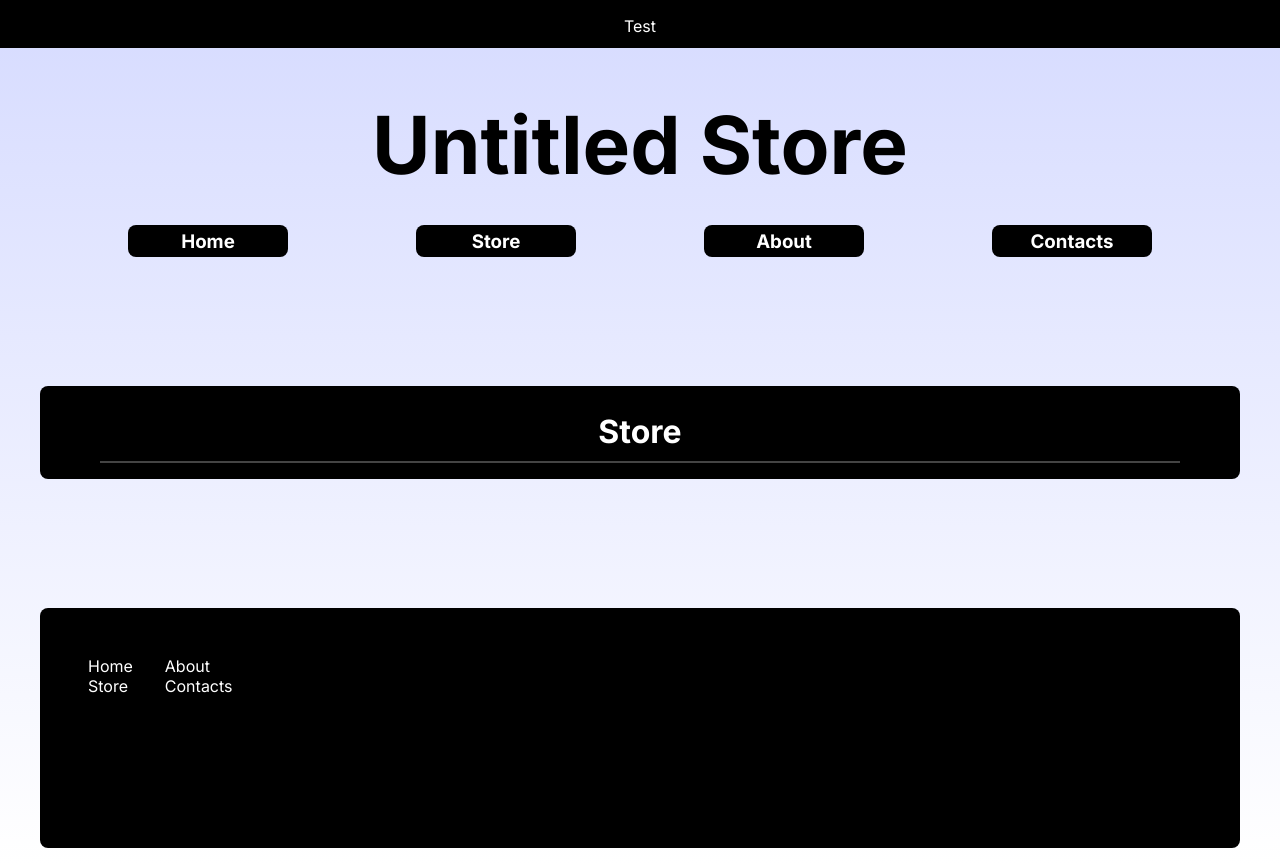
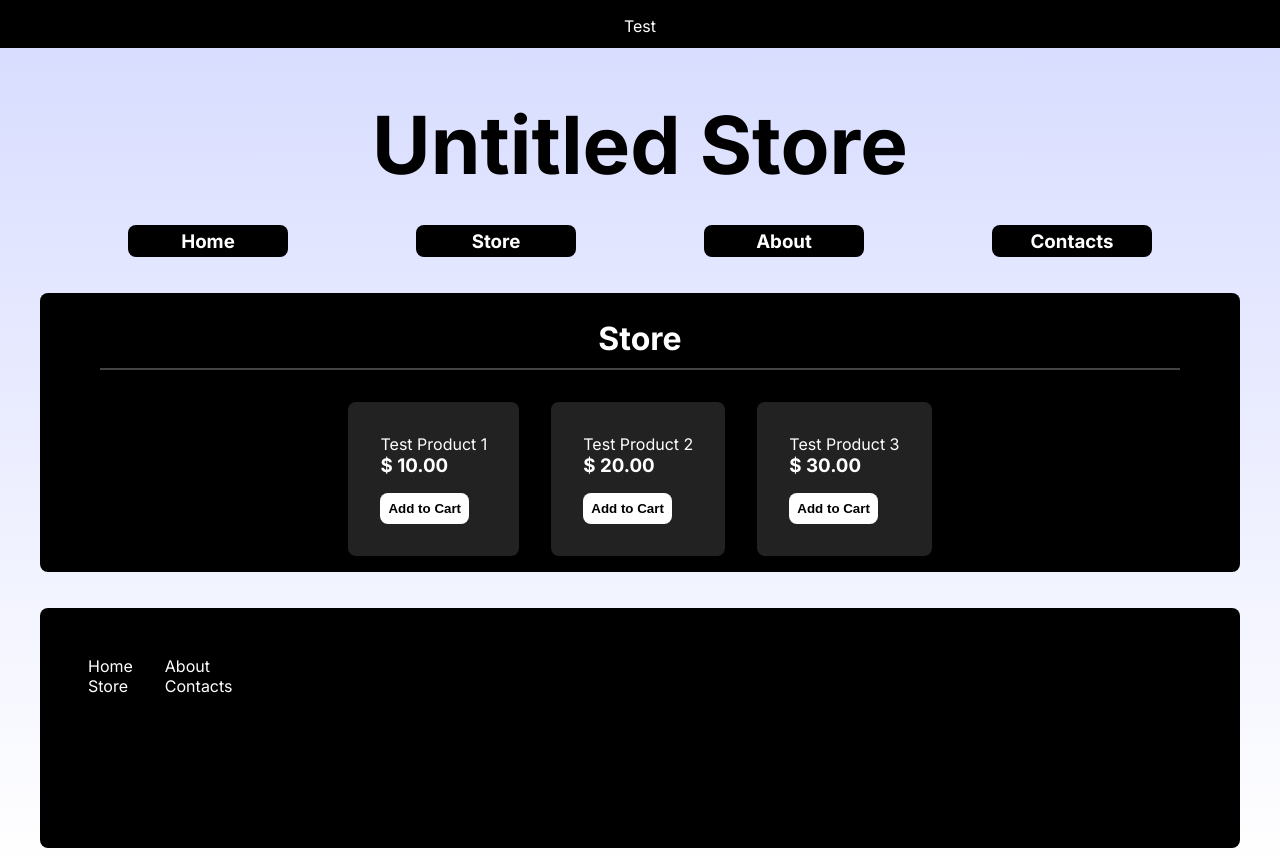
Before and after one commit to alexandreSilva604/e_commerce_front, a Next.js app: page /pages/store in a window 1280 px wide. Built offline with nearby package versions, Linux system fonts and the light colour scheme.

Commit message:
Added product display to store, with appropriate props

```diff
--- a/src/app/page.module.css
+++ b/src/app/page.module.css
@@ -1,6 +1,21 @@
 /*
 ========================== CUSTOM CSS ============================
 */
+
+.addCartButton {
+  background-color: white;
+  border: none;
+  font-weight: bold;
+  margin-top: 1rem;
+  padding: 0.5rem;
+  border-radius: var(--border-radius);
+}
+
+.addCartButton:hover {
+  transition: 0.5s;
+  background-color: black;
+  color: white;
+}
 
 .header {
   text-align: center;
@@ -68,6 +83,13 @@
   margin: 4rem;
 }
 
+.productDisplay {
+  background-color: #222;
+  margin: 1rem;
+  padding: 2rem;
+  border-radius: var(--border-radius);
+}
+
 .topBar {
   background-color: black;
   color: white;
@@ -81,6 +103,8 @@
 
 .storeMain {
   display: flex;
+  align-items: center;
+  flex-direction: column;
   justify-content: center;
   background-color: black;
   width: 75rem;
@@ -88,8 +112,12 @@
   border-radius: var(--border-radius);
 }
 
+.storeProducts {
+  display: inline-flex;
+
+}
+
 .storeTitle {
-  display: block;
   width: 90%;
   text-align: center;
   justify-content: center;
--- a/src/app/pages/store/page.js
+++ b/src/app/pages/store/page.js
@@ -1,10 +1,16 @@
 import styles from '@/app/page.module.css';
+import ProductDisplay from '@/components/productDisplay';
 
 export default function Store() {
 
     return (
         <div className={styles.storeMain}>
             <h1 className={styles.storeTitle}>Store</h1>
+            <div className={styles.storeProducts}>
+                <ProductDisplay product={{name: "Test Product 1", price: "$ 10.00"}} />
+                <ProductDisplay product={{name: "Test Product 2", price: "$ 20.00"}} />
+                <ProductDisplay product={{name: "Test Product 3", price: "$ 30.00"}} />
+            </div>
         </div>
     )
 }
--- /dev/null
+++ b/src/components/productDisplay.js
@@ -0,0 +1,12 @@
+import styles from '../app/page.module.css';
+
+export default function ProductDisplay({product}) {
+
+    return (
+        <div className={styles.productDisplay}>
+            <p>{product.name}</p>
+            <h3>{product.price}</h3>
+            <button className={styles.addCartButton}>Add to Cart</button>
+        </div>
+    );
+}
```
